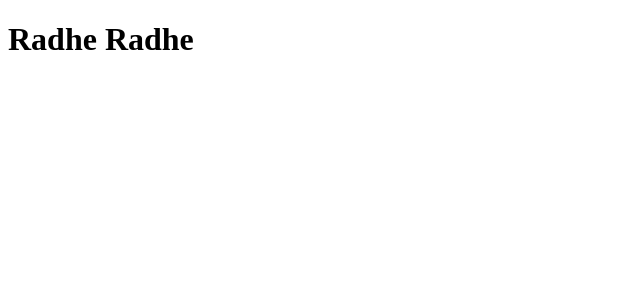
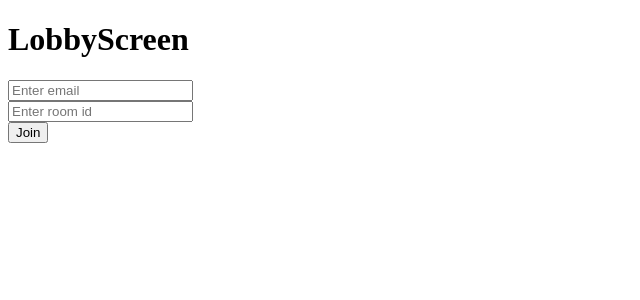
Before and after one commit to Krishnanand2517/webrtc-video-chat, a React (Vite) app in the folder client/: page / in a window 1280 px wide. Shown: the top 300 px of the page, without its empty margins (0-640 px from the left). Built offline with nearby package versions, Linux system fonts and the light colour scheme.

Commit message:
feat: Configure react router, create lobby form

```diff
--- a/client/package.json
+++ b/client/package.json
@@ -11,7 +11,9 @@
   },
   "dependencies": {
     "react": "^18.3.1",
-    "react-dom": "^18.3.1"
+    "react-dom": "^18.3.1",
+    "react-router-dom": "^6.26.1",
+    "socket.io-client": "^4.7.5"
   },
   "devDependencies": {
     "@eslint/js": "^9.9.0",
--- a/client/src/App.tsx
+++ b/client/src/App.tsx
@@ -1,10 +1,10 @@
+import { Outlet } from "react-router-dom";
+
 function App() {
   return (
-    <>
-      <div>
-        <h1>Radhe Radhe</h1>
-      </div>
-    </>
+    <div>
+      <Outlet />
+    </div>
   );
 }
 
--- a/client/src/main.tsx
+++ b/client/src/main.tsx
@@ -1,9 +1,25 @@
 import { createRoot } from "react-dom/client";
+import { createBrowserRouter, RouterProvider } from "react-router-dom";
+
+import "./index.css";
 import App from "./App.tsx";
-import "./index.css";
+import LobbyScreen from "./screens/Lobby.tsx";
+
+const router = createBrowserRouter([
+  {
+    path: "/",
+    element: <App />,
+    children: [
+      {
+        path: "/",
+        element: <LobbyScreen />,
+      },
+    ],
+  },
+]);
 
 createRoot(document.getElementById("root")!).render(
   <>
-    <App />
+    <RouterProvider router={router} />
   </>
 );
--- /dev/null
+++ b/client/src/screens/Lobby.tsx
@@ -0,0 +1,41 @@
+import { FormEvent, useCallback, useState } from "react";
+
+const LobbyScreen = () => {
+  const [email, setEmail] = useState("");
+  const [room, setRoom] = useState("");
+
+  const handleSubmitForm = useCallback(
+    (e: FormEvent) => {
+      e.preventDefault();
+
+      console.log(email, room);
+    },
+    [email, room]
+  );
+
+  return (
+    <div>
+      <h1>LobbyScreen</h1>
+
+      <form onSubmit={handleSubmitForm}>
+        <input
+          type="email"
+          value={email}
+          onChange={(e) => setEmail(e.target.value)}
+          placeholder="Enter email"
+        />
+        <br />
+        <input
+          type="text"
+          value={room}
+          onChange={(e) => setRoom(e.target.value)}
+          placeholder="Enter room id"
+        />
+        <br />
+        <button>Join</button>
+      </form>
+    </div>
+  );
+};
+
+export default LobbyScreen;
```
Also changed, not shown: 1 other file (tests, documents, lock files or other folders).
